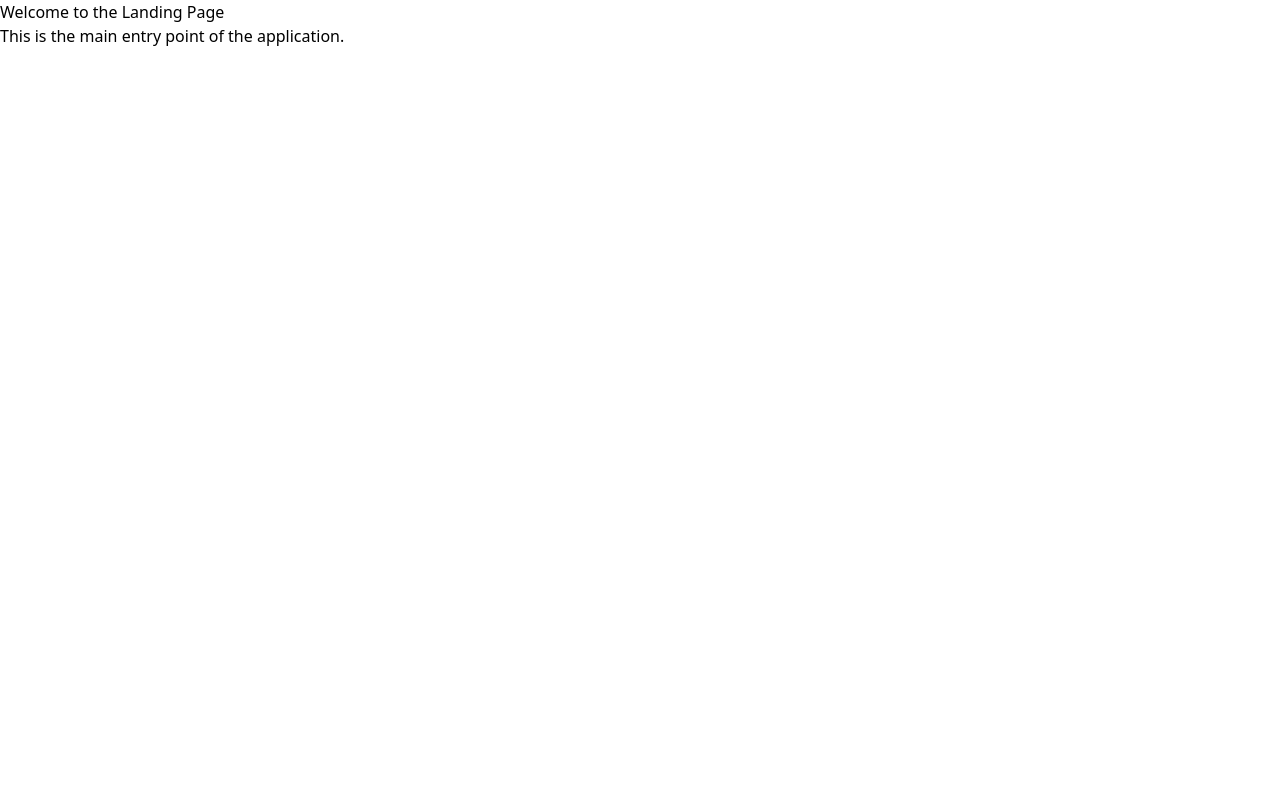
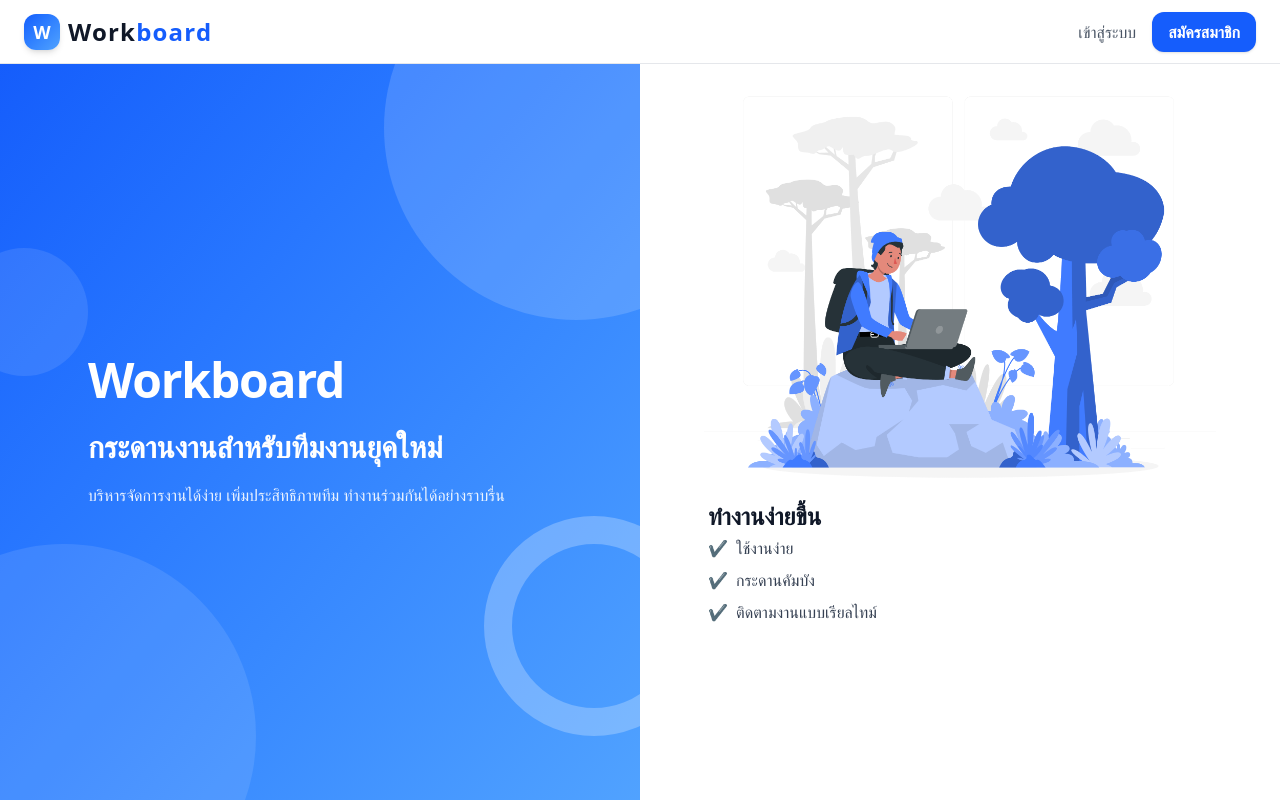
Before and after one commit to Sasit-Nine/workboard-frontend, a React (Vite) app: page / in a window 1280 px wide. Built offline with nearby package versions, Linux system fonts and the light colour scheme.

Commit message:
Landing Page

```diff
--- a/src/App.tsx
+++ b/src/App.tsx
@@ -16,6 +16,15 @@ function App() {
     <>
       <Router>
         <Routes>
+          <Route
+            path="/"
+            element={
+              <>
+                <Navbar />
+                <LandingPage />
+              </>
+            }
+          />
           <Route path='/' element={<LandingPage />} />
           <Route path="/login" element={<LoginPage />} />
           <Route path="/signup" element={<SignUpPage />} />
--- a/src/components/Navbar.tsx
+++ b/src/components/Navbar.tsx
@@ -27,7 +27,7 @@ const Navbar = () => {
               </Link>
 
               <Link
-                to="/register"
+                to="/signup"
                 className="px-4 py-2 rounded-xl bg-blue-600 text-white font-semibold shadow hover:bg-blue-700 transition"
               >
                 สมัครสมาชิก
--- a/src/pages/LandingPage.tsx
+++ b/src/pages/LandingPage.tsx
@@ -1,9 +1,65 @@
-const LandingPage = () => {
+import Illustration from "../assets/illustration.png";
+
+export default function Home() {
     return (
-        <div>
-            <h1>Welcome to the Landing Page</h1>
-            <p>This is the main entry point of the application.</p>
-        </div>
-    )
+        <main className="min-h-[calc(100vh-4rem)]">
+            <div className="flex flex-col lg:flex-row min-h-[calc(100vh-4rem)]">
+                <section className="relative overflow-hidden bg-gradient-to-br from-blue-600 to-blue-400 text-white lg:w-1/2">
+                    <div className="relative z-10 px-6 py-12 sm:px-10 lg:px-12 lg:py-16 flex items-center lg:min-h-[calc(100vh-4rem)]">
+                        <div className="mx-10 max-w-md">
+                            <h1 className="text-4xl sm:text-5xl font-extrabold tracking-tight">
+                                Workboard
+                            </h1>
+
+                            <h2 className="mt-6 text-2xl sm:text-3xl font-bold leading-tight">
+                                กระดานงานสำหรับทีมงานยุคใหม่
+                            </h2>
+
+                            <p className="mt-4 text-white/90 leading-relaxed">
+                                บริหารจัดการงานได้ง่าย เพิ่มประสิทธิภาพทีม
+                                ทำงานร่วมกันได้อย่างราบรื่น
+                            </p>
+                        </div>
+                    </div>
+
+                    <div className="pointer-events-none absolute -top-32 -right-32 h-96 w-96 rounded-full bg-white/15" />
+                    <div className="pointer-events-none absolute -bottom-32 -left-32 h-96 w-96 rounded-full bg-white/10" />
+                    <div className="pointer-events-none absolute top-1/4 -left-10 h-32 w-32 rounded-full bg-white/10" />
+                    <div className="pointer-events-none absolute bottom-16 -right-16 h-[220px] w-[220px] rounded-full border-[28px] border-white/25" />
+                </section>
+
+                <section className="bg-white lg:w-1/2">
+                    <div className="h-full px-6 py-10 sm:px-10 lg:px-5 lg:py-5 flex flex-col gap-1">
+                        <div className="flex justify-center">
+                            <img
+                                src={Illustration}
+                                alt="work illustration"
+                                className="w-full max-w-xs sm:max-w-md lg:max-w-lg"
+                            />
+                        </div>
+                        <div className="max-w-md mx-auto lg:mx-0 lg:px-12">
+                            <h3 className="text-xl sm:text-2xl font-bold text-gray-900">
+                                ทำงานง่ายขึ้น
+                            </h3>
+
+                            <ul className="mt-1  space-y-2 text-gray-700">
+                                <li className="flex gap-2">
+                                    <span>✔</span>
+                                    <span>ใช้งานง่าย</span>
+                                </li>
+                                <li className="flex gap-2">
+                                    <span>✔</span>
+                                    <span>กระดานคัมบัง</span>
+                                </li>
+                                <li className="flex gap-2">
+                                    <span>✔</span>
+                                    <span>ติดตามงานแบบเรียลไทม์</span>
+                                </li>
+                            </ul>
+                        </div>
+                    </div>
+                </section>
+            </div>
+        </main>
+    );
 }
-export default LandingPage;
```
Also changed, not shown: src/assets/illustration.png (added). Lines whose indentation alone changed are shown as unchanged.
